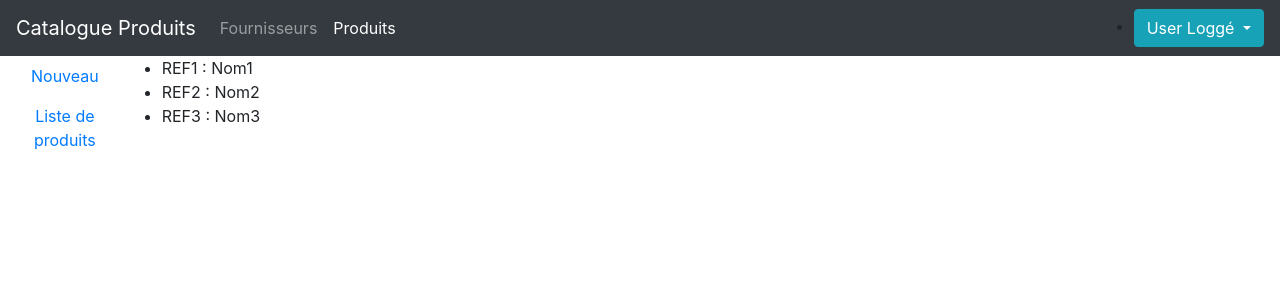
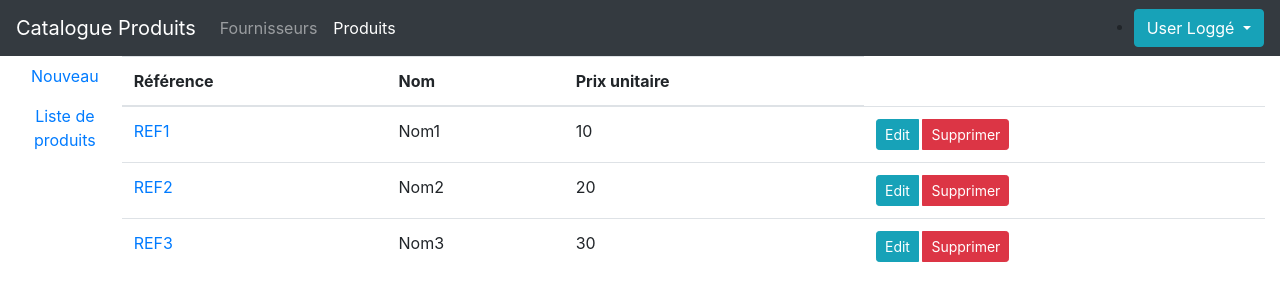
Before and after one commit to dthibau/springangular-solutions, an Angular app in the folder angular-workspace/tp1/: page /products/list in a window 1280 px wide. Shown: the top 300 px of the page. Built offline with nearby package versions, Linux system fonts and the light colour scheme.

Commit message:
Liste, Navigation formulaire, UpdateProduct

```diff
--- a/angular-workspace/tp1/src/app/product/product-detail/product-detail.component.ts
+++ b/angular-workspace/tp1/src/app/product/product-detail/product-detail.component.ts
@@ -1,6 +1,7 @@
 import { Component, OnInit } from '@angular/core';
 import { FormBuilder, FormGroup, Validators } from '@angular/forms';
 import { ActivatedRoute, ParamMap, Router } from '@angular/router';
+import { Subscription } from 'rxjs';
 import { Product } from 'src/app/model/product';
 import { ProductService } from 'src/app/service/product-service';
 
@@ -13,6 +14,7 @@ export class ProductDetailComponent implements OnInit {
 
   private product: Product = new Product();
   productForm!: FormGroup;
+  private prixSubscription!: Subscription;
 
   constructor(private router: Router, private route: ActivatedRoute, private fb: FormBuilder,
     private productService: ProductService) {
@@ -32,10 +34,18 @@ export class ProductDetailComponent implements OnInit {
 
   }
 
+  ngOnDestroy(): void {
+    if ( this.prixSubscription != null ) {
+      this.prixSubscription.unsubscribe();
+    }
+  }
+
   save() {
     let id = this.product.id;
     this.product = this.productForm.value;
+    console.log(this.product);
     if ( id > 0 ) {
+      this.product.id = id;
       this.product = this.productService.update(this.product);
     } else {
       this.product = this.productService.create(this.product);
@@ -52,8 +62,7 @@ export class ProductDetailComponent implements OnInit {
       prixUnitaire: [this.product.prixUnitaire, Validators.min(1)]
     });
     // Filter les lettres
-    this.productForm.get('prixUnitaire')!.valueChanges.subscribe((newValue) => {
-      console.log("Value changed !");
+    this.prixSubscription = this.productForm.get('prixUnitaire')!.valueChanges.subscribe((newValue) => {
       if ( newValue.match(/[a-z]/i) ) {
         this.productForm.get('prixUnitaire')!.setValue(newValue.replaceAll(/[a-z]/ig,''));
       }
--- a/angular-workspace/tp1/src/app/product/product-list/product-list.component.html
+++ b/angular-workspace/tp1/src/app/product/product-list/product-list.component.html
@@ -1,7 +1,32 @@
 
+<div class=".container-fluid">
+    <table class="table table-hover">
+        <thead>
+            <tr>
+                <th>Référence</th>
+                <th>Nom</th>
+                <th>Prix unitaire</th>
+            </tr>
+        </thead>
+        <tbody>
+            <tr *ngFor="let product of products">
+                <td><a [routerLink]="['/products/', product.id ]">{{product.reference}}</a></td>
+                <td>{{product.nom}}</td>
+                <td>{{product.prixUnitaire}}</td>
 
-<ul>
-    <li *ngFor="let product of products">
-    {{ product.reference | uppercase }} : {{product.nom}}
-    </li>
-</ul>
+                <td class="text-left">
+                        <div class="btn-group flex-btn-group-container">
+                            <button type="submit" [routerLink]="['/products/', product.id ]" class="btn btn-info btn-sm">
+                                <span class="fa fa-eye"></span>
+                                <span class="d-none d-md-inline">Edit</span>
+                            </button>&nbsp;
+                            <button type="button" class="btn btn-danger btn-sm" (click)="deleteProduct(product.id)">
+                                <span class="fa fa-eye"></span>
+                                <span class="d-none d-md-inline">Supprimer</span>
+                            </button>
+                        </div>
+                    </td>
+            </tr>
+        </tbody>
+    </table>
+</div>
--- a/angular-workspace/tp1/src/app/product/product-list/product-list.component.ts
+++ b/angular-workspace/tp1/src/app/product/product-list/product-list.component.ts
@@ -18,5 +18,7 @@ export class ProductListComponent implements OnInit {
 
   }
 
-
+  deleteProduct(id: number) {
+    this.productService.delete(id);
+  }
 }
```
